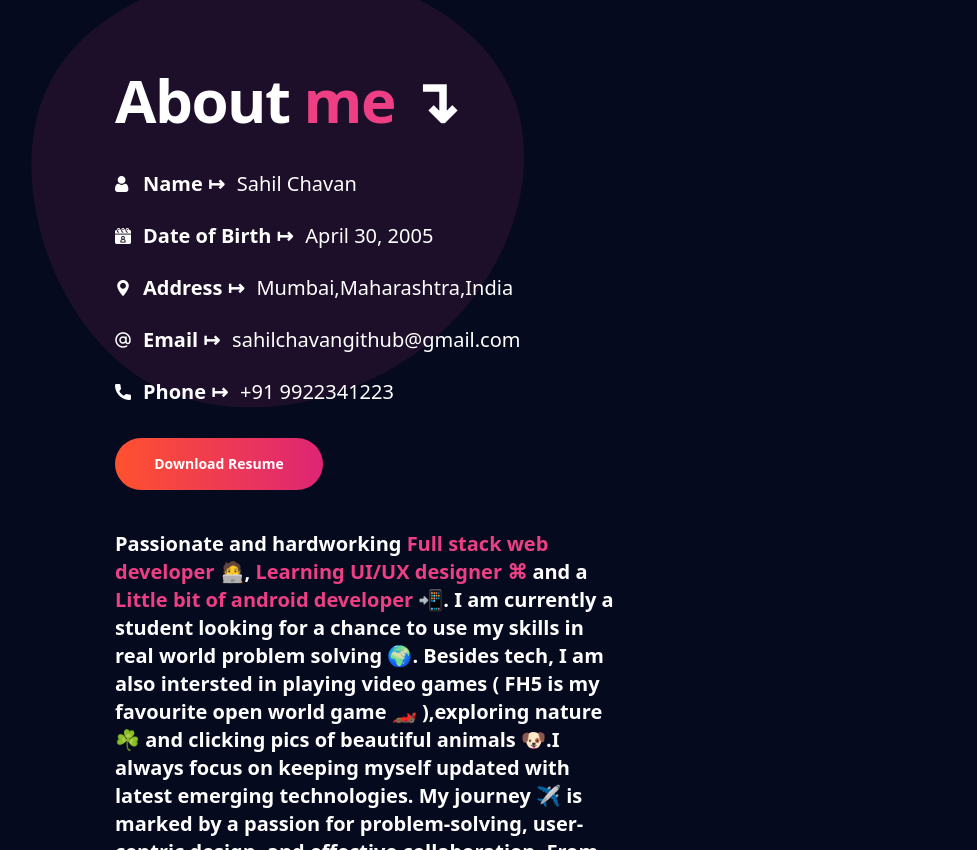
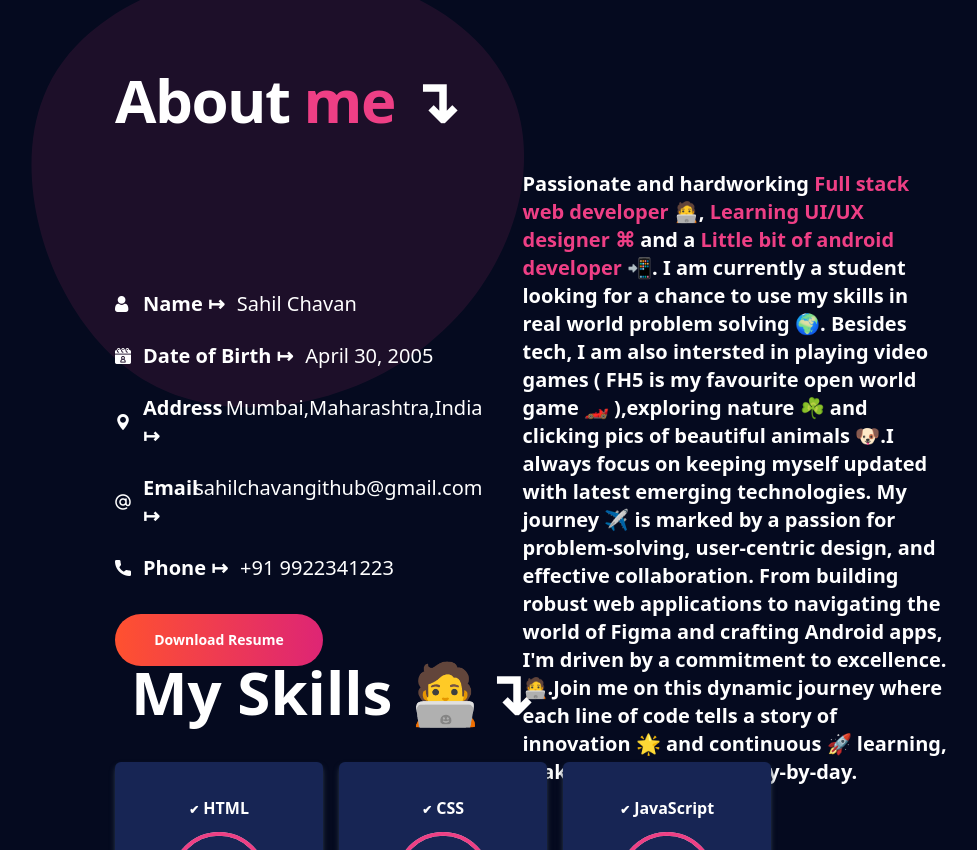
Before and after one commit to sahil-gpm/portfolio_v2, a React (Create React App) app: page / in a window 1280 px wide. Shown: the part 730-1580 px from the top of the page, without its empty margins (109-1086 px from the left). Built offline with nearby package versions, Linux system fonts and the light colour scheme; the HTML template or start-up script is replaced by a standard one.

Commit message:
changed min

```diff
--- a/src/Components/About/About.jsx
+++ b/src/Components/About/About.jsx
@@ -29,9 +29,9 @@ const About = () => {
             initial="hidden"
             transition={{ duration: 0.8, delay: 0.25 }}
             animate={mainControls}
-            className='w-[85%] lg:w-[65%] h-fit min-[1500px]:h-[60vh] mx-auto'>
+            className='w-[85%] lg:w-[65%] h-fit min-[1250px]:h-[60vh] mx-auto'>
             <div className='text-white heading text-4xl lg:text-6xl font-bold tracking-tight'>About <span className='text-main'>me</span> ↴</div>
-            <div className='flex flex-col min-[1500px]:flex-row justify-center text-white mt-10 gap-10'>
+            <div className='flex flex-col min-[1200px]:flex-row justify-center text-white mt-10 gap-10'>
                 <div className="basic-details text-base md:text-xl flex flex-col justify-center gap-3 md:gap-6">
                     <div className="name flex justify-start gap-3">
                         <span className='flex justify-start items-center md:gap-3 gap-1 font-semibold'><img className='w-4 h-4' src={name} alt="" />Name ↦</span>Sahil Chavan
@@ -54,7 +54,7 @@ const About = () => {
                         </button>
                     </a>
                 </div>
-                <div className="my-info md:font-semibold text-sm md:text-xl w-[90%] md:w-[60%]">
+                <div className="my-info md:font-semibold text-sm md:text-xl w-[90%] md:w-[90%] lg:[60%">
                     Passionate and hardworking <span className='text-main'>Full stack web developer 🧑‍💻</span>, <span className='text-main'>Learning UI/UX designer ⌘</span> and a <span className='text-main'>Little bit of android developer 📲</span>.
                     I am currently a student looking for a chance to use my skills in real world problem solving 🌍.
                     Besides tech, I am also intersted in playing video games ( FH5 is my favourite open world game 🏎️ ),exploring nature ☘️ and clicking pics of beautiful animals 🐶.I always focus on keeping myself updated with latest emerging technologies. My journey ✈️ is marked by a passion for problem-solving, user-centric design, and effective collaboration. From building robust web applications to navigating the world of Figma and crafting Android apps, I'm driven by a commitment to excellence.🧑‍💻.Join me on this dynamic journey where each line of code tells a story of innovation 🌟 and continuous 🚀 learning, making myself better day-by-day.
```
Also changed, not shown: 2 other files (tests, documents, lock files or other folders).
